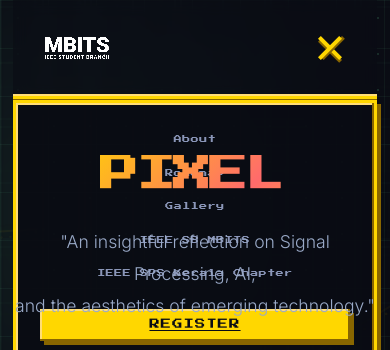
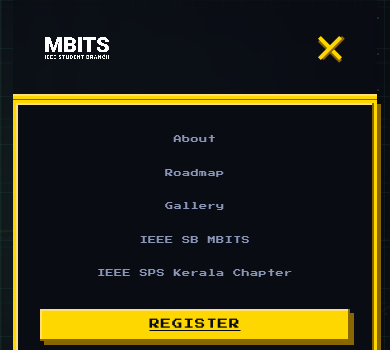
Before and after one commit to jibinwilson2004/pixel, a plain HTML site: page index.html in a window 390 px wide. Both pictures are taken after a click on the button "Toggle Navigation". Shown: the top 350 px of the page. Drawn offline with nearby package versions, Linux system fonts and the light colour scheme.

Commit message:
code upload

```diff
--- a/index.html
+++ b/index.html
@@ -221,6 +221,7 @@
     /* ----- NAV ----- */
     .pixel-nav {
       position: relative;
+      z-index: 1000;
       display: flex;
       justify-content: space-between;
       align-items: center;
@@ -799,7 +800,7 @@
         flex-direction: column;
         width: 100%;
         gap: 1.5rem;
-        background: rgba(10, 12, 20, 0.95);
+        background: #0a0c14;
         border: 3px solid #ffd700;
         box-sizing: border-box;
         box-shadow: 4px 4px 0 #886600, inset -2px -2px 0 #886600, inset 2px 2px 0 #ffdd77;
```
